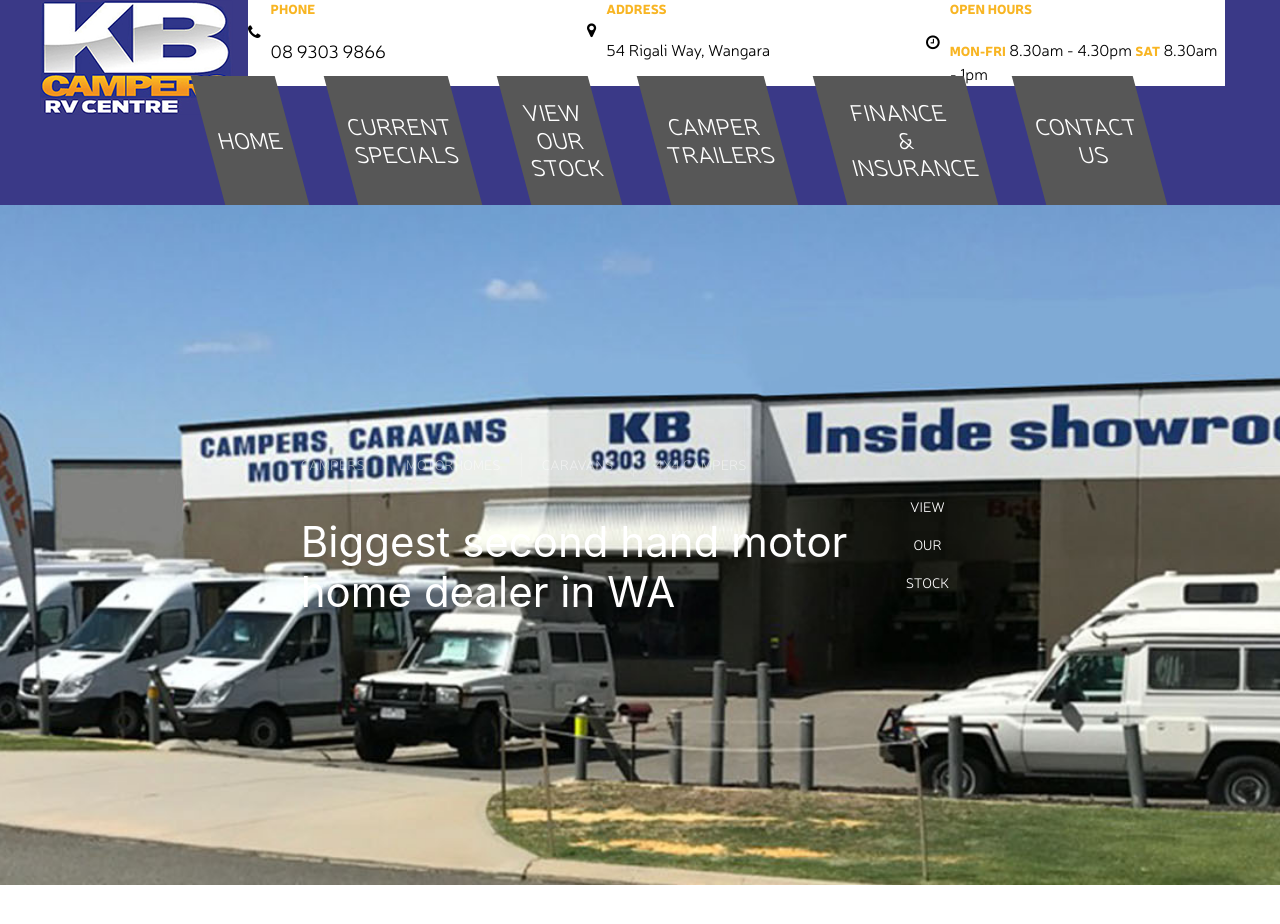
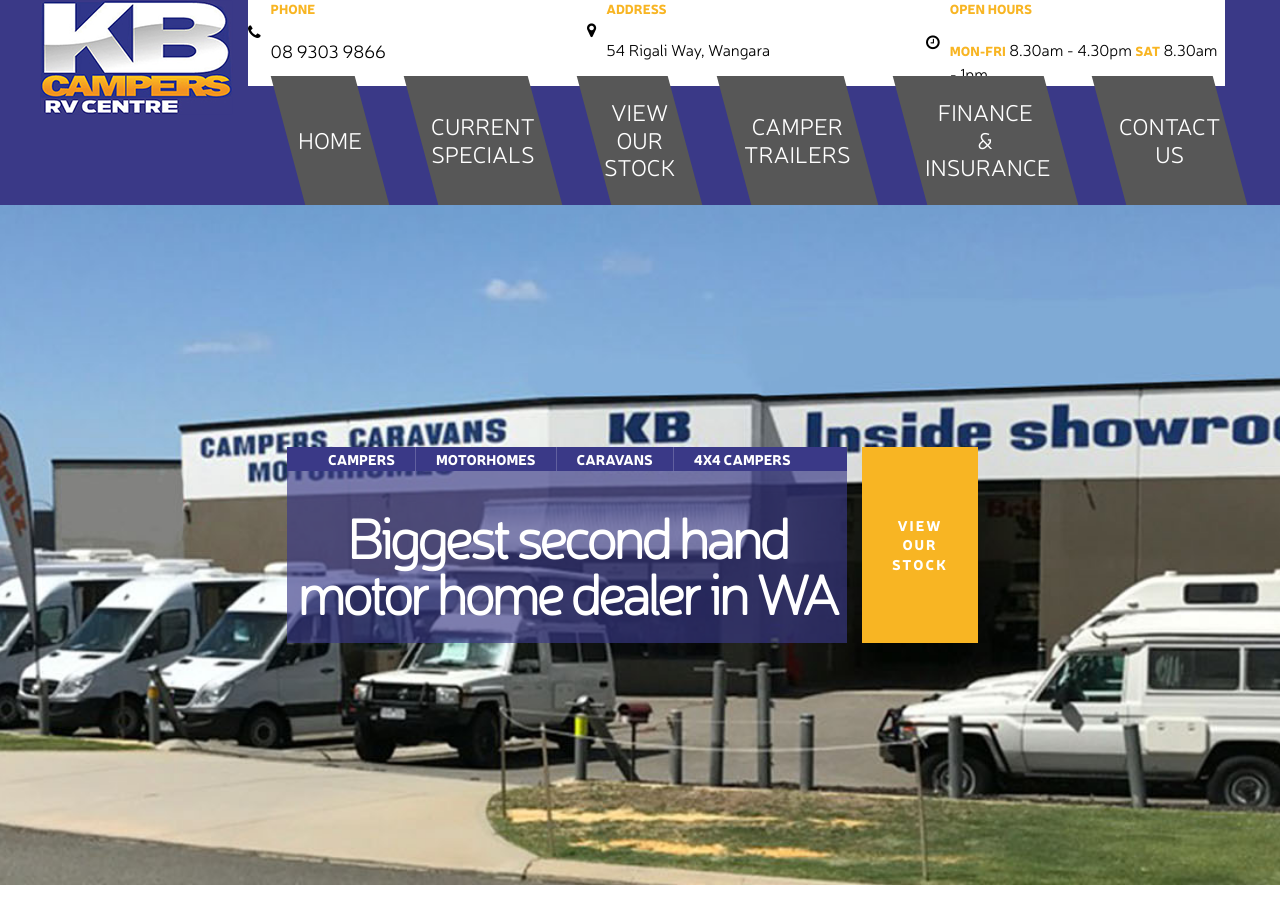
Before and after one commit to Ruala/KBinside, a website: page index.html in a window 1280 px wide. Drawn offline with nearby package versions, Linux system fonts and the light colour scheme.

Commit message:
pageheader styles

```diff
--- a/css/custom.scss
+++ b/css/custom.scss
@@ -5,6 +5,16 @@
   font-family: $global-font-family;
   font-size: $global-font-size;
   color: $global-color;
+}
+
+h1 {
+  font-family: $thin-font-family;
+  font-weight: bold;
+  color: $default-color;
+  font-size: 56px;
+  letter-spacing: -3px;
+  line-height: 1;
+  //margin: 0 0 20px;
 }
 
 header {
@@ -17,7 +27,7 @@
   }
 
   .uk-navbar-nav {
-    margin: -10px 0 0 -40px;
+    margin: -10px 0 0 40px;
 
     a {
       margin: 0 19px 0 0;
@@ -32,6 +42,7 @@
         color: $default-color;
         text-transform: uppercase;
         line-height: 1.2;
+        transform: skew(-15deg);
       }
     }
   }
@@ -49,6 +60,39 @@
   background-color: $default-color;
 }
 
+.tm-pageheader {
+  background: rgba(58,57,135,0.65);
+  padding-left: 0;
+
+  .uk-subnav {
+    margin-left: 0;
+  }
+
+  ul {
+    background: $primary-color;
+  }
+  span {
+    font-family: $black-font-family;
+    font-size: 17px;
+    text-transform: uppercase;
+  }
+}
+
+.uk-light .uk-subnav>*>:first-child, .uk-subnav>*>:first-child {
+    color: $default-color;
+}
+
+.tm-button-secondary{
+  background-color: #f8b523;
+
+  font-family: $black-font-family;
+  font-size: 14px;
+  color: #ffffff;
+  text-transform: uppercase;
+  line-height: 1.4;
+  letter-spacing: 2px;
+}
+
 .tm-font-large {
   font-size: $large-font-size;
 }
--- a/index.html
+++ b/index.html
@@ -116,9 +116,9 @@
                     <li class="uk-flex uk-flex-middle uk-flex-center">
                         <img src="img/bg.jpg" alt="" uk-cover>
 
-                        <div class="uk-position-relative">
+                        <div class="uk-position-relative uk-text-center">
                             <div class="uk-flex-stretch uk-grid-small" uk-grid>
-                                <div>
+                                <div class="tm-pageheader">
                                     <div class="uk-width-large">
                                         <ul class="tm-subnav-divider uk-subnav uk-subnav-divider">
                                             <li><span>Campers</span></li>
```
Also changed, not shown: css/custom.css, 1 other file.
